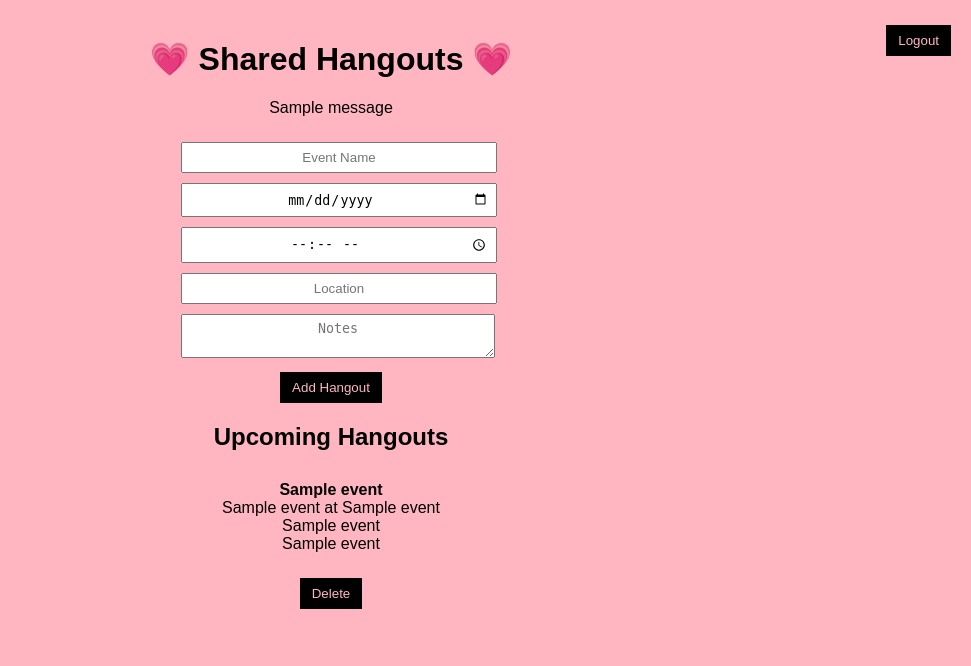
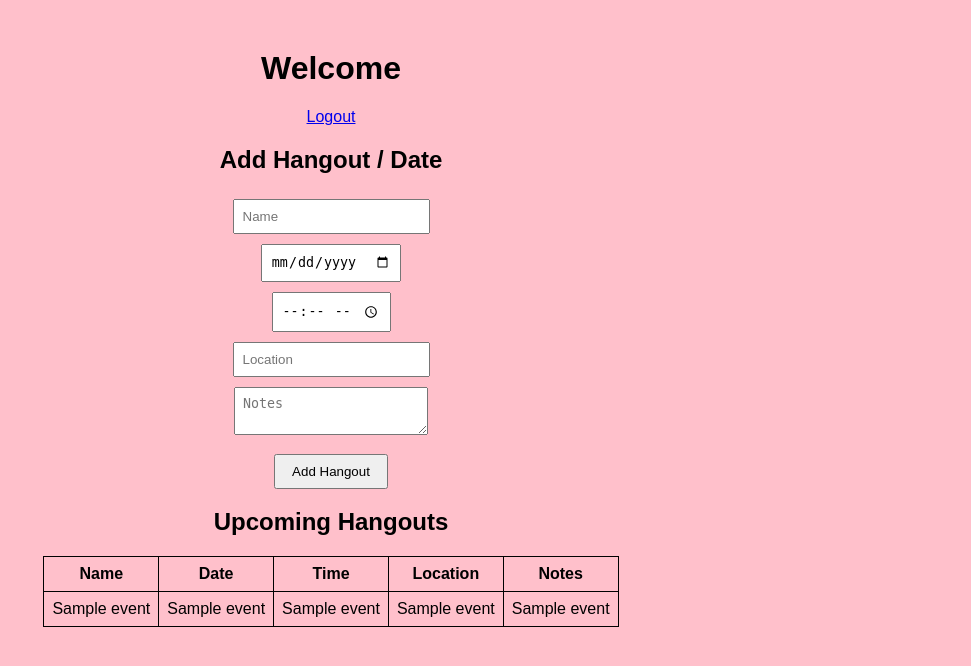
Before and after one commit to Roland-Vortex/Personal, a Flask app: page /home in a window 1280 px wide. Shown: the top 666 px of the page, without its empty margins (309-1280 px from the left). Run offline with Flask 3, Linux system fonts and the light colour scheme; the visitor is signed in with stand-in values (Sample User, id 1); one stand-in notice (Sample message) is shown; a database or web service that is not in the repository returns one stand-in record (values such as "Sample title"); some libraries are stand-ins or nearby versions.

Commit message:
index.html

```diff
--- a/shared_hangouts/templates/index.html
+++ b/shared_hangouts/templates/index.html
@@ -1,111 +1,54 @@
 <!DOCTYPE html>
-<html>
+<html lang="en">
 <head>
-    <title>Shared Hangouts</title>
-    <script src="https://cdn.socket.io/4.6.1/socket.io.min.js"></script>
-
+    <meta charset="UTF-8">
+    <title>Date Plan</title>
     <style>
         body {
-            background-color: #ffb6c1;
+            background-color: pink;
             color: black;
             font-family: Arial, sans-serif;
             text-align: center;
+            margin-top: 50px;
         }
+        input, textarea { margin: 5px; padding: 8px; }
+        button { padding: 8px 16px; margin-top: 10px; }
+        table { margin: 20px auto; border-collapse: collapse; }
+        th, td { border: 1px solid black; padding: 8px; }
+    </style>
+</head>
+<body>
+    <h1>Welcome {{ session['user'] }}</h1>
+    <a href="{{ url_for('logout') }}">Logout</a>
 
-        h1 {
-            margin-top: 40px;
-        }
-
-        form {
-            margin: 20px auto;
-            width: 300px;
-        }
-
-        input, textarea {
-            width: 100%;
-            margin: 5px 0;
-            padding: 6px;
-            text-align: center;
-        }
-
-        button {
-            background-color: black;
-            color: #ffb6c1;
-            border: none;
-            padding: 8px 12px;
-            cursor: pointer;
-            margin-top: 5px;
-        }
-
-        ul {
-            list-style-type: none;
-            padding: 0;
-        }
-
-        li {
-            margin: 15px 0;
-            padding: 10px;
-        }
-
-        .logout {
-            position: absolute;
-            top: 20px;
-            right: 20px;
-        }
-    </style>
-
-    <script>
-        const socket = io();
-
-        socket.on("refresh", function() {
-            location.reload();
-        });
-    </script>
-</head>
-
-<body>
-
-    <div class="logout">
-        <a href="{{ url_for('logout') }}">
-            <button>Logout</button>
-        </a>
-    </div>
-
-    <h1>💗 Shared Hangouts 💗</h1>
-
-    {% with messages = get_flashed_messages() %}
-        {% if messages %}
-            {% for message in messages %}
-                <p>{{ message }}</p>
-            {% endfor %}
-        {% endif %}
-    {% endwith %}
-
+    <h2>Add Hangout / Date</h2>
     <form method="POST">
-        <input type="text" name="name" placeholder="Event Name" required>
-        <input type="date" name="date" required>
-        <input type="time" name="time" required>
-        <input type="text" name="location" placeholder="Location">
-        <textarea name="notes" placeholder="Notes"></textarea>
+        <input type="text" name="name" placeholder="Name" required><br>
+        <input type="date" name="date" required><br>
+        <input type="time" name="time" required><br>
+        <input type="text" name="location" placeholder="Location"><br>
+        <textarea name="notes" placeholder="Notes"></textarea><br>
         <button type="submit">Add Hangout</button>
     </form>
 
     <h2>Upcoming Hangouts</h2>
-
-    <ul>
+    <table>
+        <tr>
+            <th>Name</th>
+            <th>Date</th>
+            <th>Time</th>
+            <th>Location</th>
+            <th>Notes</th>
+        </tr>
         {% for event in events %}
-            <li>
-                <strong>{{ event[1] }}</strong><br>
-                {{ event[2] }} at {{ event[3] }}<br>
-                {{ event[4] }}<br>
-                {{ event[5] }}<br>
-
-                <form method="POST" action="{{ url_for('delete', event_id=event[0]) }}">
-                    <button type="submit">Delete</button>
-                </form>
-            </li>
+        <tr>
+            <td>{{ event[1] }}</td>
+            <td>{{ event[2] }}</td>
+            <td>{{ event[3] }}</td>
+            <td>{{ event[4] }}</td>
+            <td>{{ event[5] }}</td>
+        </tr>
         {% endfor %}
-    </ul>
-
+    </table>
 </body>
 </html>
```
